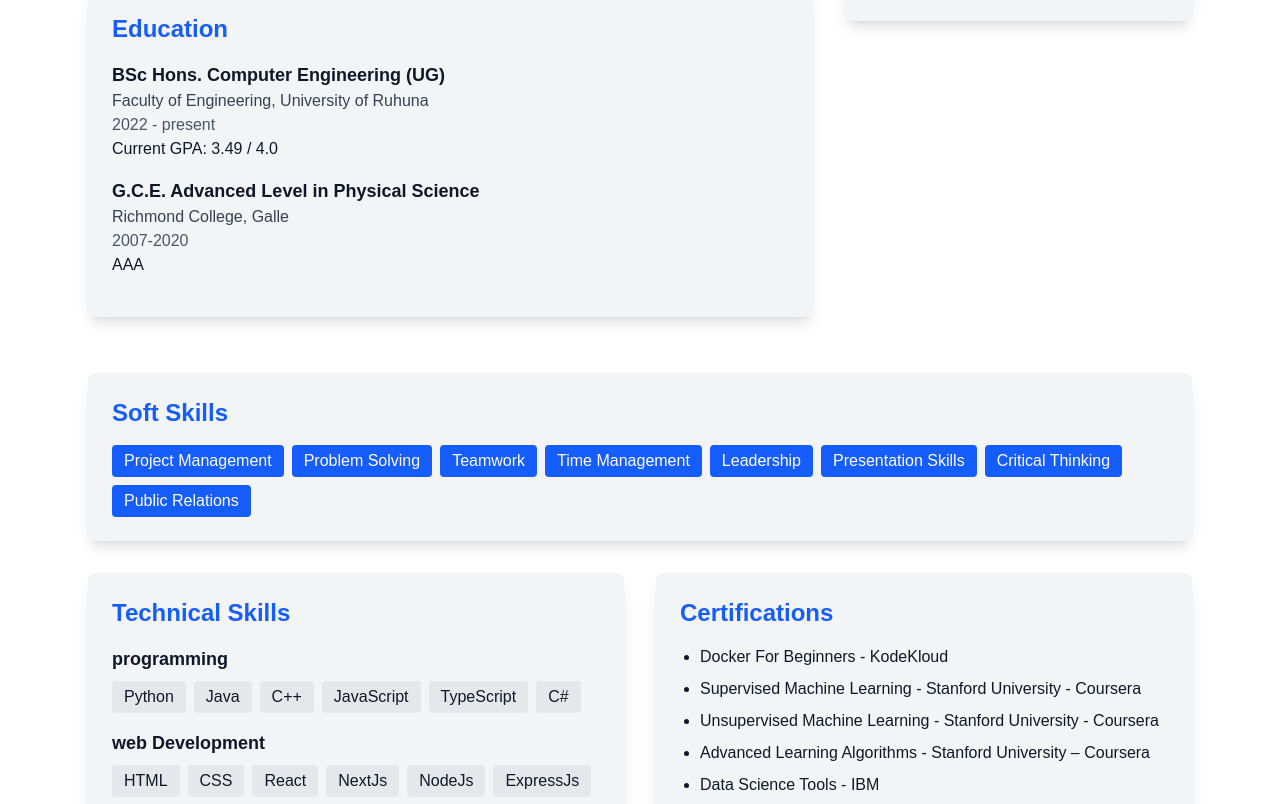
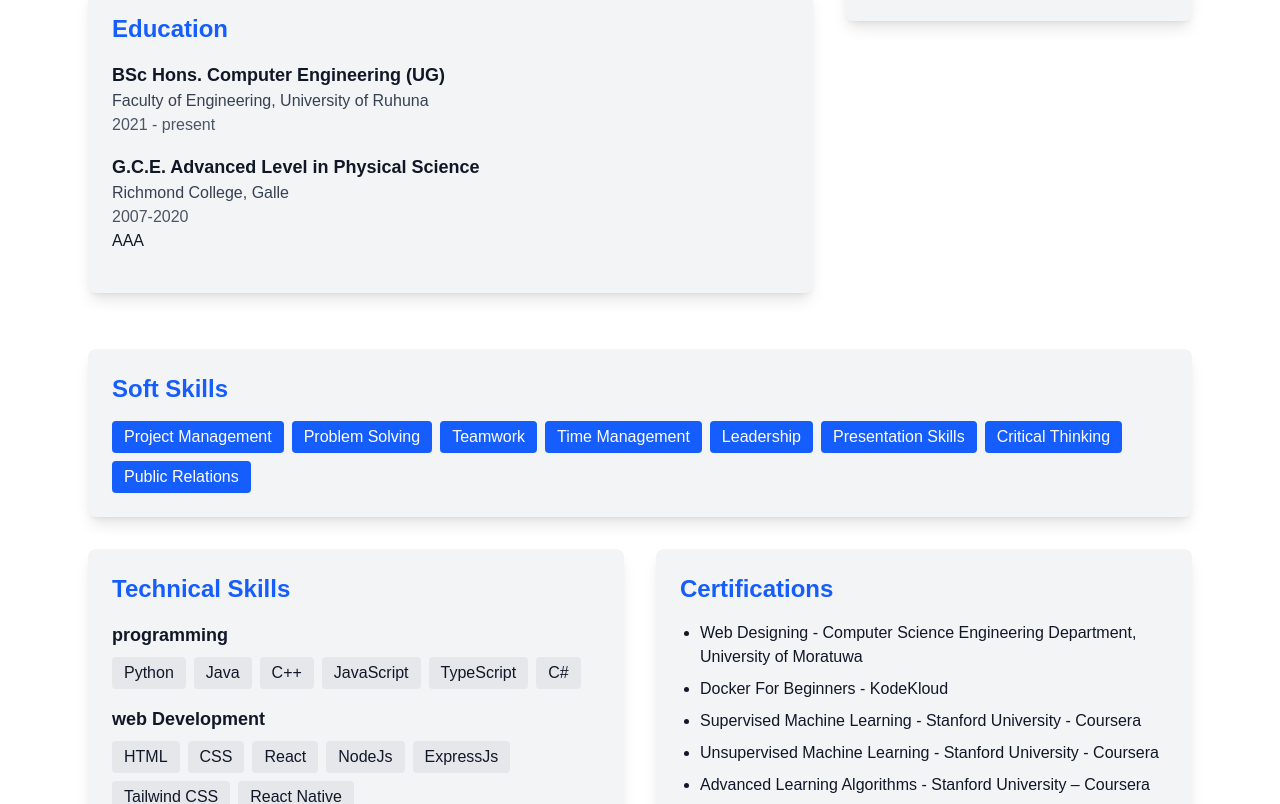
Before and after one commit to chavee716/PortfolioWeb, a Next.js app in the folder my-portfolio/: page / in a window 1280 px wide. Shown: the part 1260-2064 px from the top of the page. Built offline with nearby package versions, Linux system fonts and the light colour scheme.

Commit message:
added proejcts

```diff
--- a/my-portfolio/pages/about.js
+++ b/my-portfolio/pages/about.js
@@ -4,8 +4,8 @@ import Head from 'next/head';
 export default function About({ isDarkMode }) {
   const skills = {
     programming: ["Python", "Java", "C++", "JavaScript", "TypeScript", "C#"],
-    webDevelopment: ["HTML", "CSS", "React", "NextJs", "NodeJs", "ExpressJs", "Tailwind CSS", "React Native"],
-    devOps: ["Docker", "AWS", "Linux", "CI/CD"],
+    webDevelopment: ["HTML", "CSS", "React", "NodeJs", "ExpressJs", "Tailwind CSS", "React Native"],
+    devOps: ["Docker", "AWS", "CI/CD"],
     versionControl: ["Git", "GitHub"],
     databases: ["MySQL", "MongoDB"],
     tools: ["Figma", "Visual Studio", "IntelliJ IDEA", "Postman", "Jupyter", "Jira"],
@@ -16,8 +16,7 @@ export default function About({ isDarkMode }) {
     {
       degree: "BSc Hons. Computer Engineering (UG)",
       institution: "Faculty of Engineering, University of Ruhuna",
-      period: "2022 - present",
-      details: "Current GPA: 3.49 / 4.0"
+      period: "2021 - present",
     },
     {
       degree: "G.C.E. Advanced Level in Physical Science",
@@ -28,6 +27,7 @@ export default function About({ isDarkMode }) {
   ];
 
   const certifications = [
+    "Web Designing - Computer Science Engineering Department, University of Moratuwa",
     "Docker For Beginners - KodeKloud",
     "Supervised Machine Learning - Stanford University - Coursera",
     "Unsupervised Machine Learning - Stanford University - Coursera",
--- a/my-portfolio/pages/projects.js
+++ b/my-portfolio/pages/projects.js
@@ -100,6 +100,26 @@ export default function Projects({ isDarkMode }) {
       }
     },
     {
+      title: "Face Mask Detection System",
+      period: "2024 Jan - 2024 March",
+      type: "Artificial Intelligence",
+      category: "ml",
+      description: "Implemented a real-time face mask detection system using OpenCV, TensorFlow, and deep learning.",
+      image: "/images/face-mask-detection.png",
+      technologies: ["Python", "TensorFlow", "OpenCV", "Seaborn", "NumPy"],
+      keyPoints: [
+        "Used a pre-trained DNN model (Caffemodel) to detect faces in the live video feed",
+        "Detected faces are sent through a Convolutional Neural Network to check if a person is wearing a mask or not",
+        "Developed an email notification system that automatically sends alerts with captured images when violations are detected",
+        "Added a Cooldown timer to avoid sending unnecessary emails",
+        "Integrated face detection with mask classification for live webcam feed analysis with optimized FPS performance"
+      ],
+      links: {
+        github: null,
+        demo: null
+      }
+    },
+    {
       title: "Car Rental System",
       period: "2024 Jan - 2024 March",
       type: "MySQL Application",
@@ -115,6 +135,25 @@ export default function Projects({ isDarkMode }) {
       ],
       links: {
         github: "#",
+        demo: null
+      }
+    },
+    {
+      title: "Hospital Management System",
+      period: "2024 Jan - 2024 March",
+      type: ".NET Application",
+      category: "web",
+      description: "Allows the respective authorities of the hospital to do CRUD operations on patients' records, doctors' information and their records.",
+      image: "/images/hospital-management.png",
+      technologies: [".NET", "C#", "SQL", "WFA"],
+      keyPoints: [
+        "Implemented CRUD operations for managing patient records and doctor information",
+        "Used SQL database for efficient data storage and retrieval of user and doctor information",
+        "Developed a Windows Forms Application (WFA) for an intuitive user interface",
+        "Created a secure and efficient system for hospital authorities to manage medical records"
+      ],
+      links: {
+        github: null,
         demo: null
       }
     }
```
